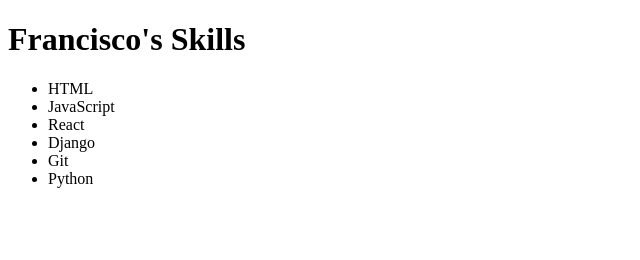
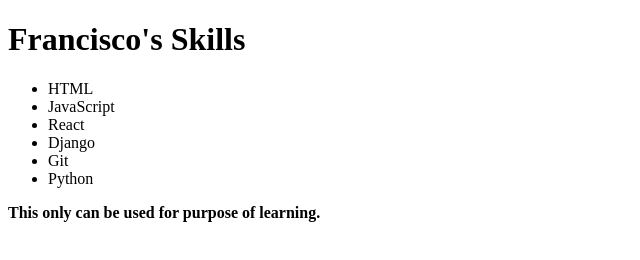
Before and after one commit to smallChillGuy/just_me, a plain HTML site: page index.html in a window 1280 px wide. Shown: the whole page, without its empty margins (0-640 px from the left). Drawn offline with Linux system fonts and the light colour scheme.

Commit message:
adding purpose

```diff
--- a/index.html
+++ b/index.html
@@ -17,5 +17,7 @@
       <li>Git</li>
       <li>Python</li>
     </ul>
+
+    <p><strong>This only can be used for purpose of learning.</strong></p>
 </body>
 </html>
```
